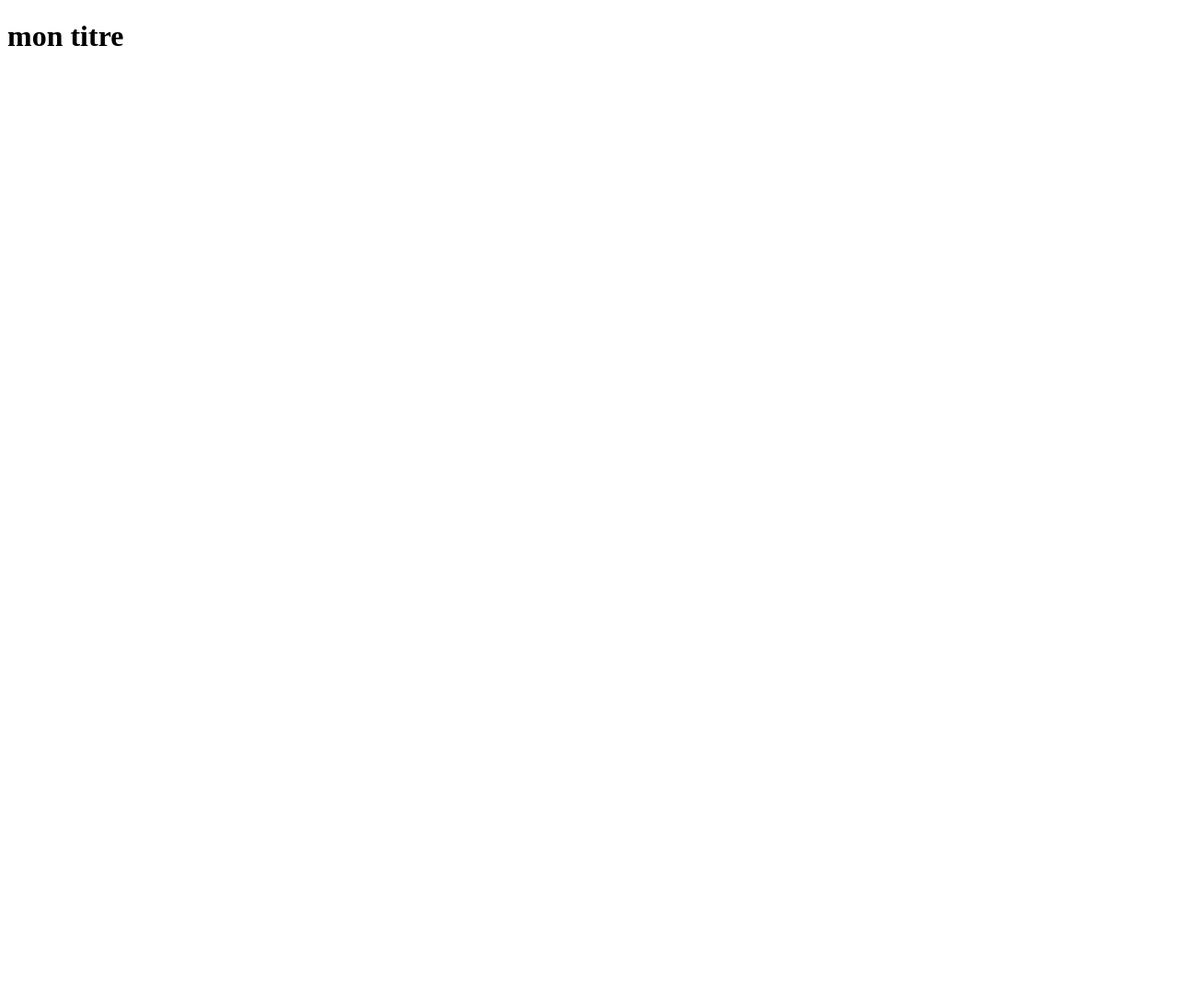
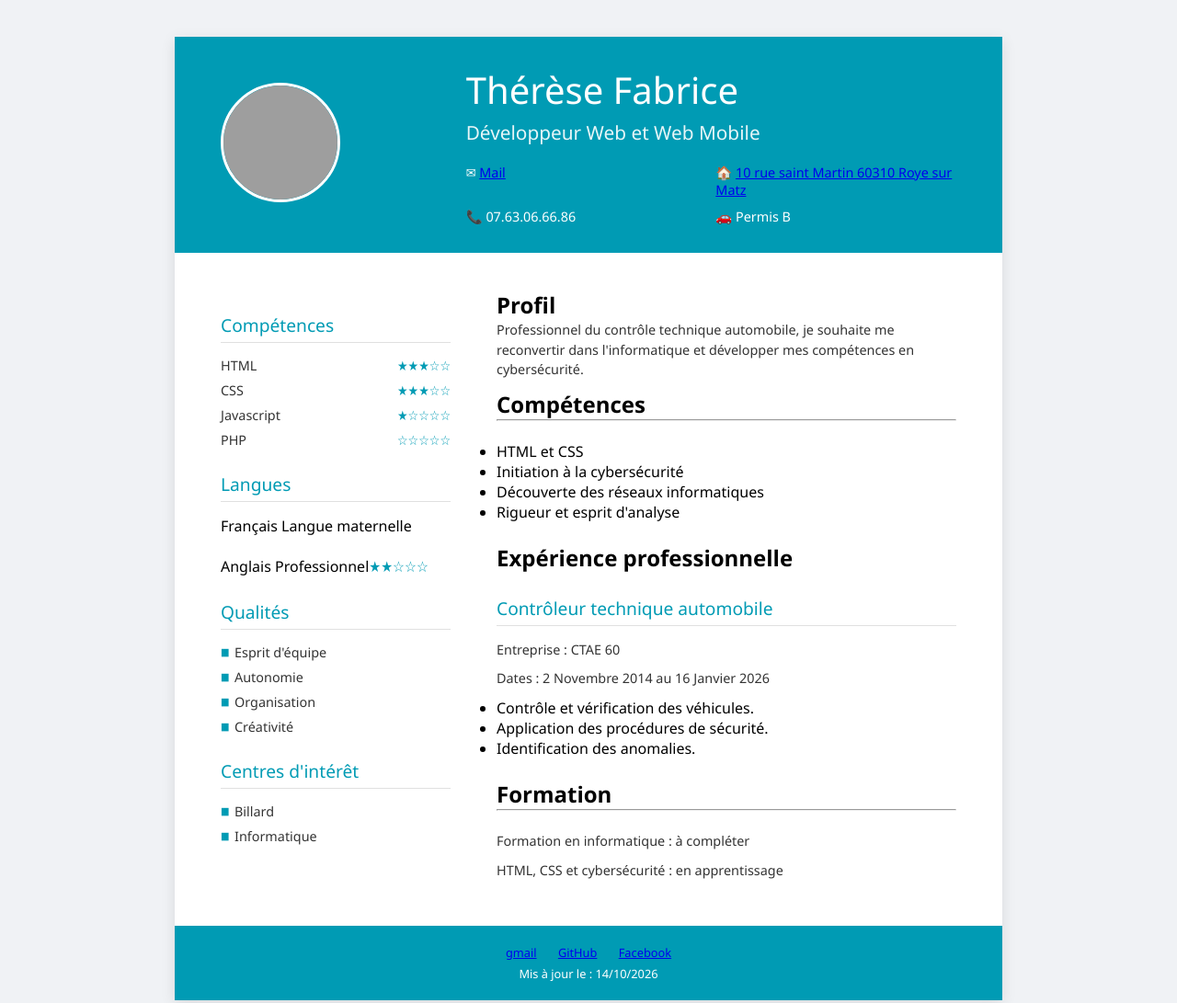
Before and after one commit to Murphymonkey/premier--depot, a plain HTML site: page index.html in a window 1280 px wide. Shown: the top 1091 px of the page at 92% size. Before the commit the page ends 800 px from the top, so only its background shows below. Drawn offline with Linux system fonts and the light colour scheme; grey boxes are pictures that could not be loaded.

Commit message:
Add files via upload

```diff
--- a/index.html
+++ b/index.html
@@ -1,11 +1,127 @@
 <!DOCTYPE html>
-<html lang="en">
+<html lang="fr">
 <head>
+
     <meta charset="UTF-8">
     <meta name="viewport" content="width=device-width, initial-scale=1.0">
-    <title>Document</title>
+    <title>CV Thérèse Fabrice</title>
+    <link rel="stylesheet" href="./style.css">
+
 </head>
 <body>
-<h1>mon titre</h1>
-</body>
+
+    <div class="cv-container">
+        <!-- EN-TÊTE -->
+        <header class="cv-header">
+            <div class="header-left">
+                <div class="profile-pic">
+                    <img src="https://placeholder.com" alt="Photo de profil">
+                </div>
+            </div>
+            <div class="header-right">
+                <h1>Thérèse Fabrice</h1>
+                <h2>Développeur Web et Web Mobile</h2>
+                <div class="contact-info">
+                    <div><span>✉</span> <a href="mailto:fabrice.therese@orange.fr">Mail</a></div>
+                    <div><span>🏠</span> <a href="https://www.google.com/maps/place/10+rue+saint+Martin+60310+Roye+sur+Matz" target="_blank">10 rue saint Martin 60310 Roye sur Matz</a></div>
+                    <div><span>📞</span> <a href="tel:07.63.06.66.86"></a>07.63.06.66.86</a></div>
+                    <div><span>🚗</span> Permis B</div>
+                </div>
+            </div>
+        </header>
+
+        <!-- CORPS DU CV -->
+        <div class="cv-body">
+
+            <!-- COLONNE GAUCHE -->
+            <aside class="sidebar">
+                <section>
+                    <h3>Compétences</h3>
+                    <ul class="skills-list">
+                        <li>HTML <span class="stars">★★★☆☆</span></li>
+                        <li>CSS <span class="stars">★★★☆☆</span></li>
+                        <li>Javascript <span class="stars">★☆☆☆☆</span></li>
+                        <li>PHP <span class="stars">☆☆☆☆☆</span></li>
+                    </ul>
+                </section>
+
+            <section class="section">
+                <h3>Langues</h3>
+                <ul class="data-list">
+
+                    <li><span>Français</span> <span class="lang-level">Langue maternelle</span></li><br>
+                    <li><span>Anglais</span> <span class="lang-level">Professionnel<span class="stars">★★☆☆☆</span></li>
+
+                </ul>
+            </section>
+
+            <section class="section">
+                <h3>Qualités</h3>
+                <ul class="bullet-list">
+                    <li>Esprit d'équipe</li>
+                    <li>Autonomie</li>
+                    <li>Organisation</li>
+                    <li>Créativité</li>
+                </ul>
+            </section>
+
+            <section class="section">
+                <h3>Centres d'intérêt</h3>
+                <ul class="bullet-list">
+                    <li>Billard</li>
+                    <li>Informatique</li>
+                </ul>
+            </section>
+        </aside>
+
+        <!-- COLONNE DROITE -->
+        <main class="main-content">
+            <section class="section">
+
+            <h2>Profil</h2>
+            <p>
+                Professionnel du contrôle technique automobile,
+                je souhaite me reconvertir dans l'informatique
+                et développer mes compétences en cybersécurité.
+            </p>
+        </section>
+
+        <section>
+            <h2>Compétences</h2><hr><br>
+            <ul>
+                <li>HTML et CSS</li>
+                <li>Initiation à la cybersécurité</li>
+                <li>Découverte des réseaux informatiques</li>
+                <li>Rigueur et esprit d'analyse</li>
+            </ul>
+        </section><br>
+
+        <section>
+            <h2>Expérience professionnelle</h2>
+            <h3>Contrôleur technique automobile</h3>
+            <p>Entreprise : CTAE 60</p>
+            <p>Dates : 2 Novembre 2014 au 16 Janvier 2026</p>
+            <ul>
+                <li>Contrôle et vérification des véhicules.</li>
+                <li>Application des procédures de sécurité.</li>
+                <li>Identification des anomalies.</li>
+            </ul>
+        </section><br>
+
+        <section>
+            <h2>Formation</h2><hr><br>
+            <p>Formation en informatique : à compléter</p>
+            <p>HTML, CSS et cybersécurité : en apprentissage</p>
+        </section>
+
+    </div>
+      <footer class="cv-footer">
+            <div class="social-icons">
+                <span><a href="mailto:fabrice.therese@orange.fr">gmail</a></span>
+                <span><a href="https://github.com/yourusername">GitHub</a></span>
+                <span><a href="https://facebook.com/fabrice.therese34@gmail.com">Facebook</a></span>
+            </div>
+            <p>Mis à jour le : 14/10/2026</p>
+        </footer>
+    </div>
 </html>
--- /dev/null
+++ b/style.css
@@ -0,0 +1,184 @@
+:root {
+    --primary-color: #009bb4; /* Le bleu/turquoise du CV */
+    --text-dark: #333333;
+    --text-light: #777777;
+    --bg-light: #ffffff;
+}
+
+* {
+    box-sizing: border-box;
+    margin: 0;
+    padding: 0;
+    font-family: 'Segoe UI', Tahoma, Geneva, Verdana, sans-serif;
+}
+
+body {
+    background-color: #f0f2f5;
+    display: flex;
+    justify-content: center;
+    padding: 40px 0;
+}
+
+.cv-container {
+    width: 900px;
+    background-color: var(--bg-light);
+    box-shadow: 0 4px 15px rgba(0,0,0,0.1);
+}
+
+/* --- EN-TÊTE (HEADER) --- */
+.cv-header {
+    background-color: var(--primary-color);
+    color: white;
+    display: flex;
+    padding: 30px 50px;
+    align-items: center;
+}
+
+.header-left {
+    flex: 1;
+}
+
+.profile-pic img {
+    width: 130px;
+    height: 130px;
+    border-radius: 50%;
+    border: 3px solid white;
+    object-fit: cover;
+}
+
+.header-right {
+    flex: 2;
+}
+
+.header-right h1 {
+    font-size: 2.5rem;
+    font-weight: 400;
+    margin-bottom: 5px;
+}
+
+.header-right h2 {
+    font-size: 1.3rem;
+    font-weight: 300;
+    margin-bottom: 20px;
+    opacity: 0.9;
+}
+
+.contact-info {
+    display: grid;
+    grid-template-columns: 1fr 1fr;
+    gap: 10px;
+    font-size: 0.9rem;
+}
+
+/* --- STRUCTURE DU CORPS --- */
+.cv-body {
+    display: grid;
+    grid-template-columns: 1fr 2fr;
+    padding: 40px 50px;
+    gap: 50px;
+}
+
+h3 {
+    color: var(--primary-color);
+    font-size: 1.2rem;
+    border-bottom: 1px solid #e0e0e0;
+    padding-bottom: 5px;
+    margin-bottom: 15px;
+    margin-top: 25px;
+    font-weight: 500;
+}
+
+/* --- COLONNE GAUCHE (SIDEBAR) --- */
+.sidebar ul {
+    list-style: none;
+}
+
+.skills-list li {
+    display: flex;
+    justify-content: space-between;
+    margin-bottom: 8px;
+    color: var(--text-dark);
+    font-size: 0.9rem;
+}
+
+.stars {
+    color: var(--primary-color);
+}
+
+.lang-list li {
+    display: flex;
+    flex-direction: column;
+    margin-bottom: 10px;
+    font-size: 0.9rem;
+}
+
+.lang-list span {
+    color: var(--text-light);
+    font-size: 0.8rem;
+}
+
+.bullet-list li {
+    position: relative;
+    padding-left: 15px;
+    margin-bottom: 8px;
+    color: var(--text-dark);
+    font-size: 0.9rem;
+}
+
+.bullet-list li::before {
+    content: "■";
+    position: absolute;
+    left: 0;
+    color: var(--primary-color);
+    font-size: 0.7rem;
+    top: 1px;
+}
+
+/* --- COLONNE DROITE (MAIN) --- */
+.main-content p {
+    font-size: 0.9rem;
+    color: var(--text-dark);
+    line-height: 1.5;
+    margin-bottom: 10px;
+}
+
+.timeline-item {
+    display: flex;
+    justify-content: space-between;
+    align-items: flex-start;
+    margin-bottom: 15px;
+    font-size: 0.9rem;
+}
+
+.timeline-item strong {
+    color: var(--text-dark);
+     font-size: 0.9rem;
+}
+.timeline-item small {
+    color: var(--text-light);
+    font-style: italic;
+}
+
+.date {
+    color: var(--primary-color);
+    font-size: 0.85rem;
+    white-space: nowrap;
+}
+
+/* --- PIED DE PAGE (FOOTER) --- */
+.cv-footer {
+    background-color: var(--primary-color);
+    color: white;
+    text-align: center;
+    padding: 20px;
+    font-size: 0.8rem;
+}
+
+.social-icons {
+    margin-bottom: 5px;
+}
+
+.social-icons span {
+    margin: 0 10px;
+    cursor: pointer;
+}
```
